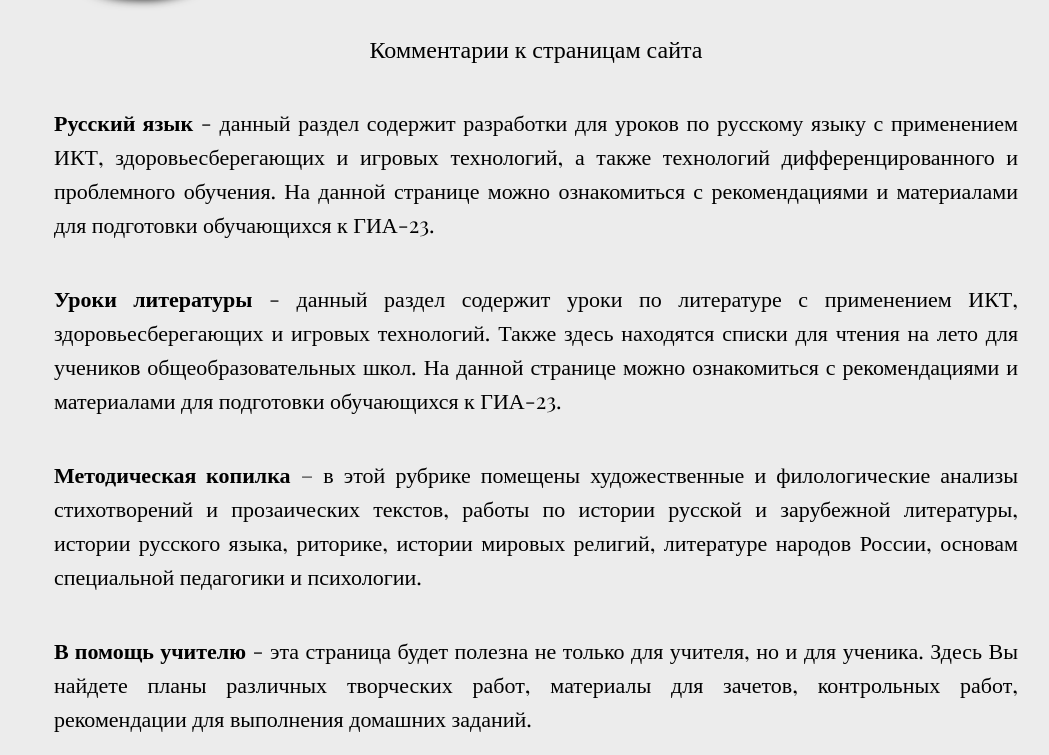
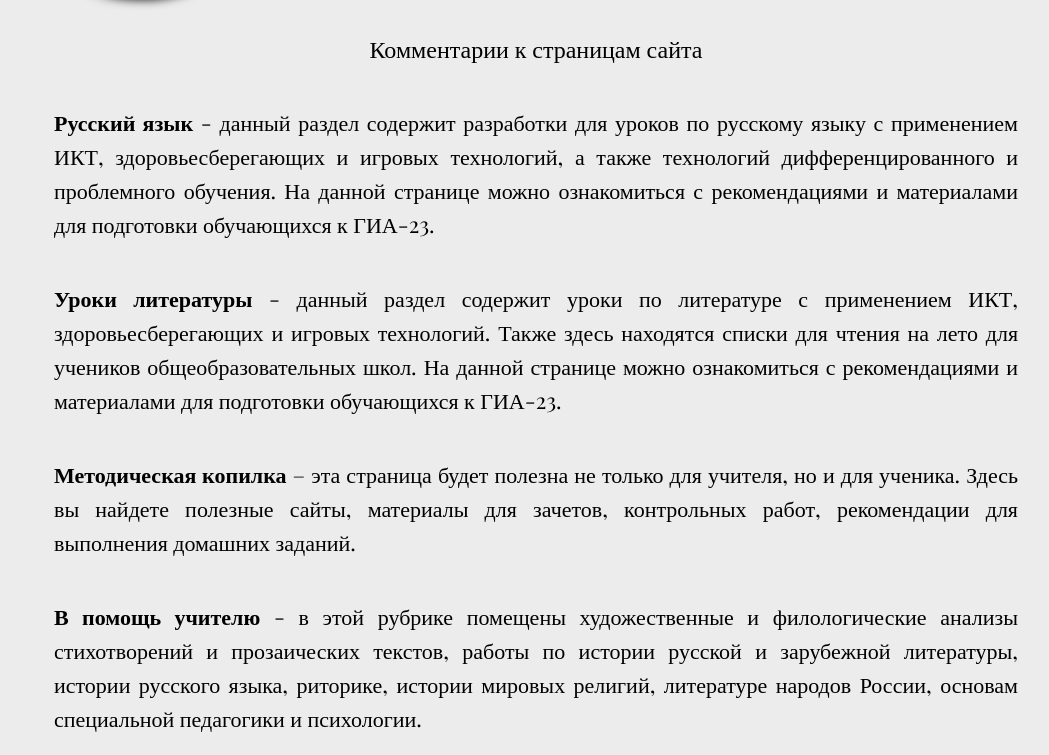
Before and after one commit to lapserdaser/TeacherPhilolog, a plain HTML site: page index.html in a window 1280 px wide. Shown: the part 961-1716 px from the top of the page, without its empty margins (104-1153 px from the left). Drawn offline with nearby package versions, Linux system fonts and the light colour scheme; a web font is replaced by a local one.

Commit message:
Update index.html

```diff
--- a/index.html
+++ b/index.html
@@ -93,17 +93,13 @@
 						общеобразовательных школ. На данной странице можно ознакомиться с
 						рекомендациями и материалами для подготовки обучающихся к ГИА-23.
 					</h2>
-					<h2 class="main__iner-text"> <a href="">Методическая копилка</a> – в этой рубрике помещены
+					<h2 class="main__iner-text"> <a href="">Методическая копилка</a> – эта страница будет полезна не только для учителя, но и для ученика. Здесь вы найдете полезные сайты, материалы для зачетов, контрольных работ, рекомендации для выполнения домашних заданий.</h2>
+					<h2 class="main__iner-text"> <a href="">В помощь учителю</a> - в этой рубрике помещены
 						художественные и
 						филологические анализы стихотворений и прозаических текстов, работы по
 						истории русской и зарубежной литературы, истории русского языка,
 						риторике, истории мировых религий, литературе народов России, основам
-						специальной педагогики и психологии.</h2>
-					<h2 class="main__iner-text"> <a href="">В помощь учителю</a> - эта страница будет полезна не только для
-						учителя, но
-						и для ученика. Здесь Вы найдете планы различных творческих работ,
-						материалы для зачетов, контрольных работ, рекомендации для выполнения
-						домашних заданий.
+						специальной педагогики и психологии.
 					</h2>
 				</div>
 			</div>
```
